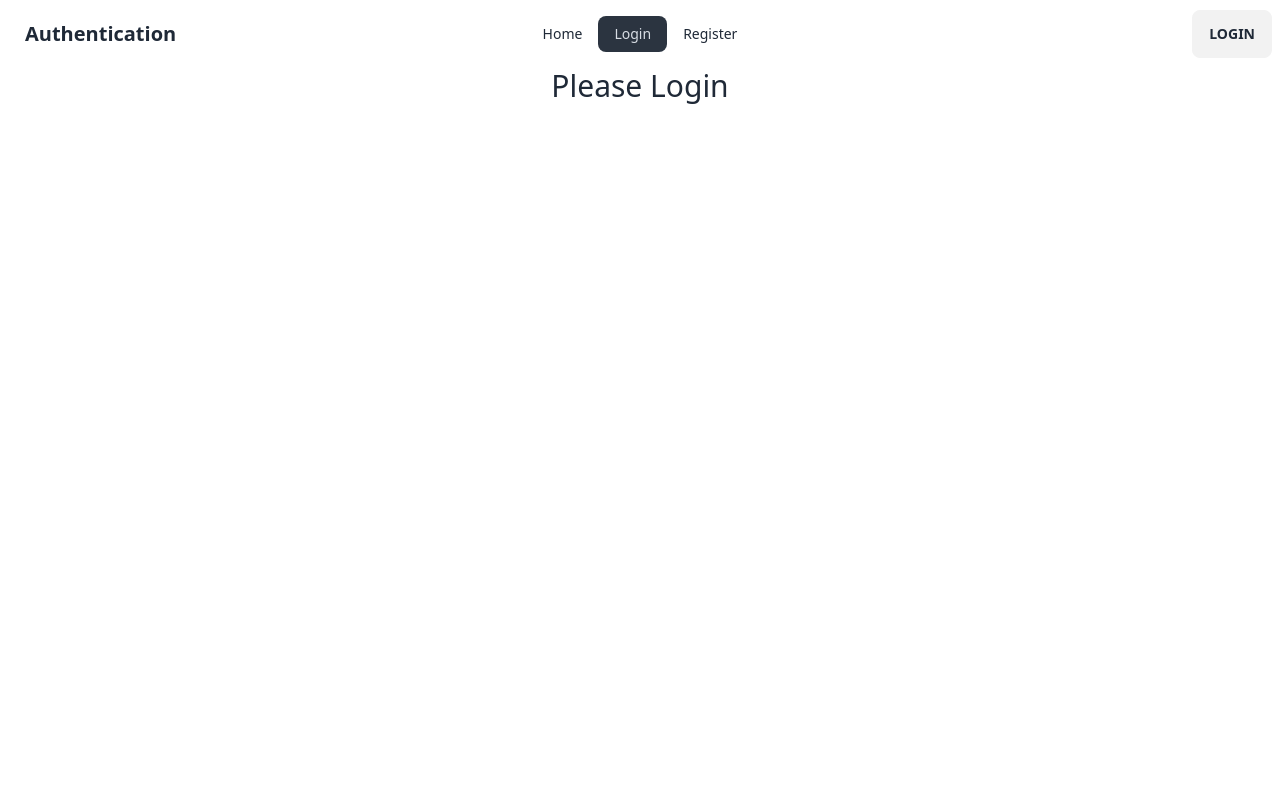
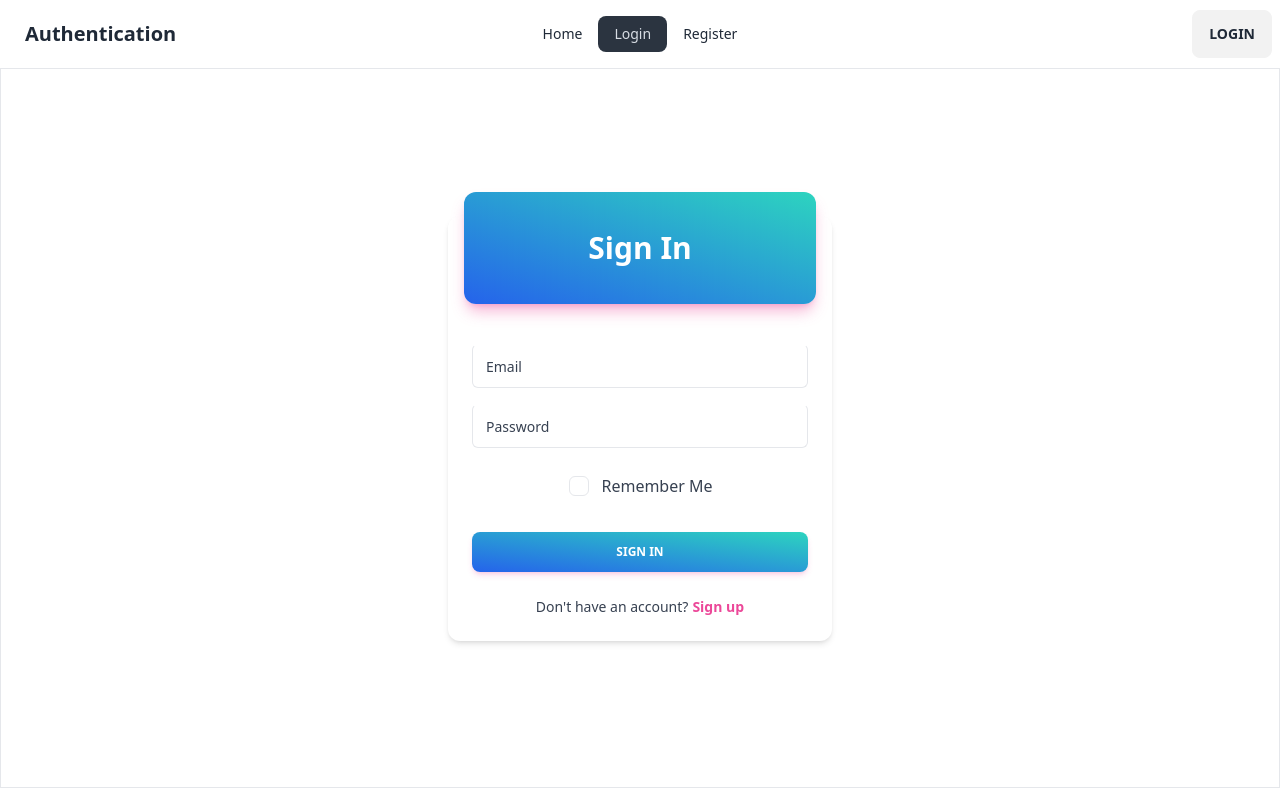
Before and after one commit to omarjafor/User-EmailPass-Auth, a React (Vite) app: page /login in a window 1280 px wide. Built offline with nearby package versions, Linux system fonts and the light colour scheme.

Commit message:
user email login create

```diff
--- a/src/Components/Login/Login.jsx
+++ b/src/Components/Login/Login.jsx
@@ -1,7 +1,88 @@
 const Login = () => {
     return (
-        <div>
-            <h2 className="text-3xl">Please Login</h2>
+        <div className="flex justify-center border-red border border-solid h-[90vh] items-center">
+            <div className="relative flex w-96 flex-col rounded-xl bg-white bg-clip-border text-gray-700 shadow-md">
+                <div className="relative mx-4 -mt-6 mb-4 grid h-28 place-items-center overflow-hidden rounded-xl bg-gradient-to-tr from-blue-600 to-teal-400 bg-clip-border text-white shadow-lg shadow-pink-500/40">
+                    <h3 className="block font-sans text-3xl font-semibold leading-snug tracking-normal text-white antialiased">
+                        Sign In
+                    </h3>
+                </div>
+                <div className="flex flex-col gap-4 p-6">
+                    <div className="relative h-11 w-full min-w-[200px]">
+                        <input
+                            className="peer h-full w-full rounded-md border border-blue-gray-200 border-t-transparent bg-transparent px-3 py-3 font-sans text-sm font-normal text-blue-gray-700 outline outline-0 transition-all placeholder-shown:border placeholder-shown:border-blue-gray-200 placeholder-shown:border-t-blue-gray-200 focus:border-2 focus:border-pink-500 focus:border-t-transparent focus:outline-0 disabled:border-0 disabled:bg-blue-gray-50"
+                            placeholder=" "
+                        />
+                        <label className="before:content[' '] after:content[' '] pointer-events-none absolute left-0 -top-1.5 flex h-full w-full select-none text-[11px] font-normal leading-tight text-blue-gray-400 transition-all before:pointer-events-none before:mt-[6.5px] before:mr-1 before:box-border before:block before:h-1.5 before:w-2.5 before:rounded-tl-md before:border-t before:border-l before:border-blue-gray-200 before:transition-all after:pointer-events-none after:mt-[6.5px] after:ml-1 after:box-border after:block after:h-1.5 after:w-2.5 after:flex-grow after:rounded-tr-md after:border-t after:border-r after:border-blue-gray-200 after:transition-all peer-placeholder-shown:text-sm peer-placeholder-shown:leading-[4.1] peer-placeholder-shown:text-blue-gray-500 peer-placeholder-shown:before:border-transparent peer-placeholder-shown:after:border-transparent peer-focus:text-[11px] peer-focus:leading-tight peer-focus:text-pink-500 peer-focus:before:border-t-2 peer-focus:before:border-l-2 peer-focus:before:!border-pink-500 peer-focus:after:border-t-2 peer-focus:after:border-r-2 peer-focus:after:!border-pink-500 peer-disabled:text-transparent peer-disabled:before:border-transparent peer-disabled:after:border-transparent peer-disabled:peer-placeholder-shown:text-blue-gray-500">
+                            Email
+                        </label>
+                    </div>
+                    <div className="relative h-11 w-full min-w-[200px]">
+                        <input
+                            className="peer h-full w-full rounded-md border border-blue-gray-200 border-t-transparent bg-transparent px-3 py-3 font-sans text-sm font-normal text-blue-gray-700 outline outline-0 transition-all placeholder-shown:border placeholder-shown:border-blue-gray-200 placeholder-shown:border-t-blue-gray-200 focus:border-2 focus:border-pink-500 focus:border-t-transparent focus:outline-0 disabled:border-0 disabled:bg-blue-gray-50"
+                            placeholder=" "
+                        />
+                        <label className="before:content[' '] after:content[' '] pointer-events-none absolute left-0 -top-1.5 flex h-full w-full select-none text-[11px] font-normal leading-tight text-blue-gray-400 transition-all before:pointer-events-none before:mt-[6.5px] before:mr-1 before:box-border before:block before:h-1.5 before:w-2.5 before:rounded-tl-md before:border-t before:border-l before:border-blue-gray-200 before:transition-all after:pointer-events-none after:mt-[6.5px] after:ml-1 after:box-border after:block after:h-1.5 after:w-2.5 after:flex-grow after:rounded-tr-md after:border-t after:border-r after:border-blue-gray-200 after:transition-all peer-placeholder-shown:text-sm peer-placeholder-shown:leading-[4.1] peer-placeholder-shown:text-blue-gray-500 peer-placeholder-shown:before:border-transparent peer-placeholder-shown:after:border-transparent peer-focus:text-[11px] peer-focus:leading-tight peer-focus:text-pink-500 peer-focus:before:border-t-2 peer-focus:before:border-l-2 peer-focus:before:!border-pink-500 peer-focus:after:border-t-2 peer-focus:after:border-r-2 peer-focus:after:!border-pink-500 peer-disabled:text-transparent peer-disabled:before:border-transparent peer-disabled:after:border-transparent peer-disabled:peer-placeholder-shown:text-blue-gray-500">
+                            Password
+                        </label>
+                    </div>
+                    <div className="-ml-2.5">
+                        <div className="inline-flex items-center">
+                            <label
+                                className="relative flex cursor-pointer items-center rounded-full p-3"
+                                htmlFor="checkbox"
+                                data-ripple-dark="true"
+                            >
+                                <input
+                                    type="checkbox"
+                                    className="before:content[''] peer relative h-5 w-5 cursor-pointer appearance-none rounded-md border border-blue-gray-200 transition-all before:absolute before:top-2/4 before:left-2/4 before:block before:h-12 before:w-12 before:-translate-y-2/4 before:-translate-x-2/4 before:rounded-full before:bg-blue-gray-500 before:opacity-0 before:transition-opacity checked:border-pink-500 checked:bg-pink-500 checked:before:bg-pink-500 hover:before:opacity-10"
+                                    id="checkbox"
+                                />
+                                <span className="pointer-events-none absolute top-2/4 left-2/4 -translate-y-2/4 -translate-x-2/4 text-white opacity-0 transition-opacity peer-checked:opacity-100">
+                                    <svg
+                                        xmlns="http://www.w3.org/2000/svg"
+                                        className="h-3.5 w-3.5"
+                                        viewBox="0 0 20 20"
+                                        fill="currentColor"
+                                        stroke="currentColor"
+                                        strokeWidth="1"
+                                    >
+                                        <path
+                                            fillRule="evenodd"
+                                            d="M16.707 5.293a1 1 0 010 1.414l-8 8a1 1 0 01-1.414 0l-4-4a1 1 0 011.414-1.414L8 12.586l7.293-7.293a1 1 0 011.414 0z"
+                                            clipRule="evenodd"
+                                        ></path>
+                                    </svg>
+                                </span>
+                            </label>
+                            <label
+                                className="mt-px cursor-pointer select-none font-light text-gray-700"
+                                htmlFor="checkbox"
+                            >
+                                Remember Me
+                            </label>
+                        </div>
+                    </div>
+                </div>
+                <div className="p-6 pt-0">
+                    <button
+                        className="block w-full select-none rounded-lg bg-gradient-to-tr from-blue-600 to-teal-400 py-3 px-6 text-center align-middle font-sans text-xs font-bold uppercase text-white shadow-md shadow-pink-500/20 transition-all hover:shadow-lg hover:shadow-pink-500/40 active:opacity-[0.85] disabled:pointer-events-none disabled:opacity-50 disabled:shadow-none"
+                        type="button"
+                        data-ripple-light="true"
+                    >
+                        Sign In
+                    </button>
+                    <p className="mt-6 flex justify-center font-sans text-sm font-light leading-normal text-inherit antialiased">
+                        Don&apos;t have an account?
+                        <a
+                            href="#signup"
+                            className="ml-1 block font-sans text-sm font-bold leading-normal text-pink-500 antialiased"
+                        >
+                            Sign up
+                        </a>
+                    </p>
+                </div>
+            </div>
         </div>
     );
 };
--- a/src/Components/Register/Register.jsx
+++ b/src/Components/Register/Register.jsx
@@ -15,6 +15,8 @@
         e.preventDefault();
         const email = e.target.email.value;
         const password = e.target.password.value;
+        const accepted = e.target.checkbox.checked;
+        console.log(email, password, accepted);
 
         if(password.length < 6){
             setRegistError('Password Should be at least 6 charecter');
@@ -22,11 +24,13 @@
         }else if(!/[A-Z]/.test(password)){
             setRegistError('Your Password Should Have at least one uppercase');
             return;
+        }else if(!accepted){
+            setRegistError('Please Accept Our Terms & Conditions');
+            return;
         }
 
         setRegistError('');
         setSuccess('');
-        console.log(email, password);
 
         createUserWithEmailAndPassword(auth, email, password)
         .then(result => {
@@ -53,7 +57,7 @@
                         <div className="relative h-11 w-full min-w-[200px]">
                             <input
                                 className="peer h-full w-full rounded-md border border-blue-gray-200 border-t-transparent bg-transparent px-3 py-3 font-sans text-sm font-normal text-blue-gray-700 outline outline-0 transition-all placeholder-shown:border placeholder-shown:border-blue-gray-200 placeholder-shown:border-t-blue-gray-200 focus:border-2 focus:border-pink-500 focus:border-t-transparent focus:outline-0 disabled:border-0 disabled:bg-blue-gray-50"
-                                placeholder=" " type="name" required
+                                placeholder=" " type="name"
                             />
                             <label className="before:content[' '] after:content[' '] pointer-events-none absolute left-0 -top-1.5 flex h-full w-full select-none text-[11px] font-normal leading-tight text-blue-gray-400 transition-all before:pointer-events-none before:mt-[6.5px] before:mr-1 before:box-border before:block before:h-1.5 before:w-2.5 before:rounded-tl-md before:border-t before:border-l before:border-blue-gray-200 before:transition-all after:pointer-events-none after:mt-[6.5px] after:ml-1 after:box-border after:block after:h-1.5 after:w-2.5 after:flex-grow after:rounded-tr-md after:border-t after:border-r after:border-blue-gray-200 after:transition-all peer-placeholder-shown:text-sm peer-placeholder-shown:leading-[4.1] peer-placeholder-shown:text-blue-gray-500 peer-placeholder-shown:before:border-transparent peer-placeholder-shown:after:border-transparent peer-focus:text-[11px] peer-focus:leading-tight peer-focus:text-pink-500 peer-focus:before:border-t-2 peer-focus:before:border-l-2 peer-focus:before:!border-pink-500 peer-focus:after:border-t-2 peer-focus:after:border-r-2 peer-focus:after:!border-pink-500 peer-disabled:text-transparent peer-disabled:before:border-transparent peer-disabled:after:border-transparent peer-disabled:peer-placeholder-shown:text-blue-gray-500">
                                 Name
@@ -94,7 +98,7 @@
                             <input
                                 type="checkbox"
                                 className="before:content[''] peer relative h-5 w-5 cursor-pointer appearance-none rounded-md border border-blue-gray-200 transition-all before:absolute before:top-2/4 before:left-2/4 before:block before:h-12 before:w-12 before:-translate-y-2/4 before:-translate-x-2/4 before:rounded-full before:bg-blue-gray-500 before:opacity-0 before:transition-opacity checked:border-pink-500 checked:bg-pink-500 checked:before:bg-pink-500 hover:before:opacity-10"
-                                id="checkbox"
+                                name="checkbox"
                             />
                             <span className="pointer-events-none absolute top-2/4 left-2/4 -translate-y-2/4 -translate-x-2/4 text-white opacity-0 transition-opacity peer-checked:opacity-100">
                                 <svg
@@ -129,7 +133,7 @@
                         </label>
                     </div>
                     <button
-                        className="mt-6 block w-full select-none rounded-lg bg-pink-500 py-3 px-6 text-center align-middle font-sans text-xs font-bold uppercase text-white shadow-md shadow-pink-500/20 transition-all hover:shadow-lg hover:shadow-pink-500/40 focus:opacity-[0.85] focus:shadow-none active:opacity-[0.85] active:shadow-none disabled:pointer-events-none disabled:opacity-50 disabled:shadow-none"
+                        className="mt-6 block w-full select-none rounded-lg bg-teal-500 py-3 px-6 text-center align-middle font-sans text-xs font-bold uppercase text-white shadow-md shadow-pink-500/20 transition-all hover:shadow-lg hover:shadow-blue-500/40 focus:opacity-[0.85] focus:shadow-none active:opacity-[0.85] active:shadow-none disabled:pointer-events-none disabled:opacity-50 disabled:shadow-none"
                         type="submit"
                         data-ripple-light="true"
                     >
```
